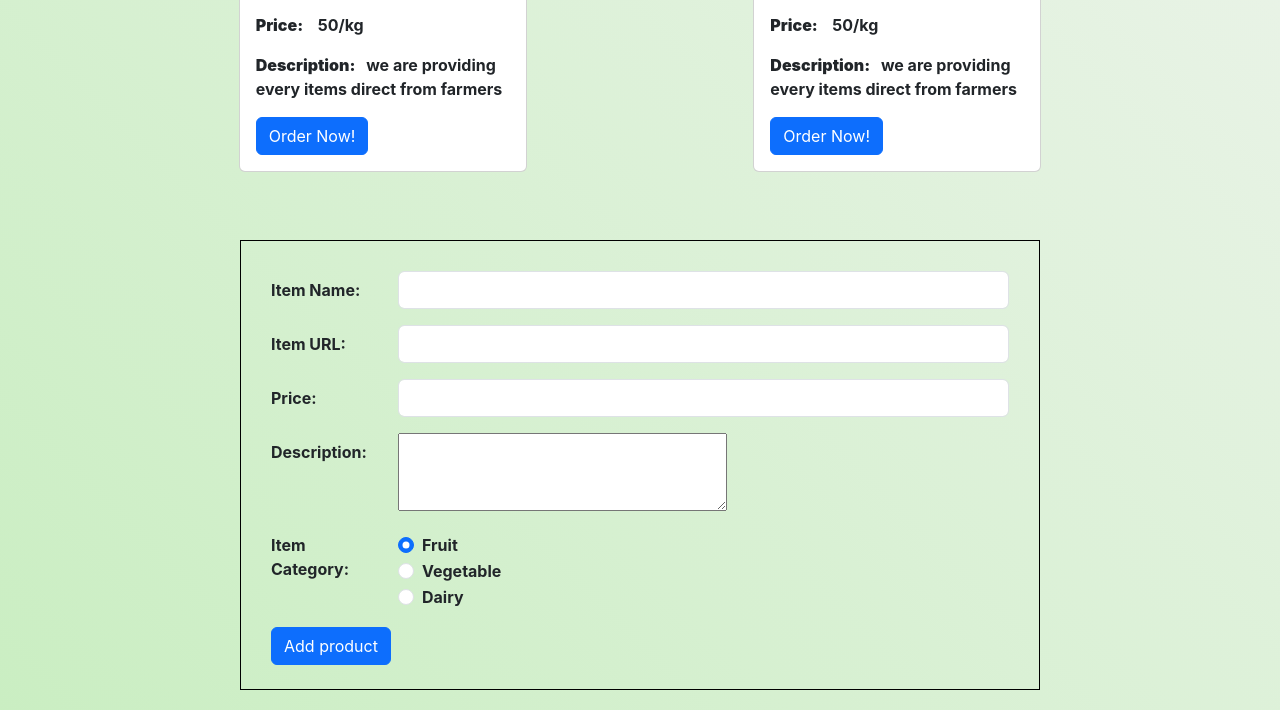
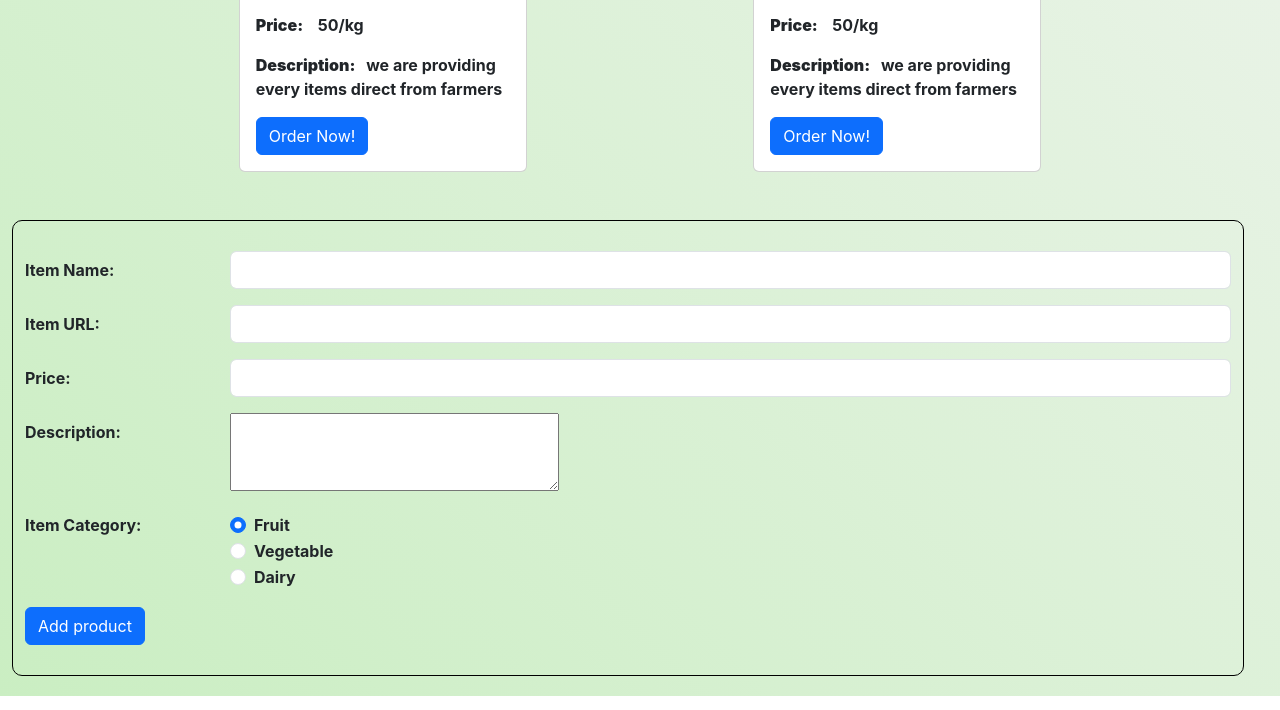
Before and after one commit to vicky-at-web/greenkart, a plain HTML site: page index.html in a window 1280 px wide. Shown: the part 841-1551 px from the top of the page. Drawn offline with nearby package versions, Linux system fonts and the light colour scheme; a script that the page names is missing.

Commit message:
index.html

```diff
--- a/index.html
+++ b/index.html
@@ -24,14 +24,20 @@
         #form {
             display: flex;
             justify-content: center;
+            height: auto;
+
         }
 
         form {
-            height: 450px;
-            width: 800px;
+
+
+            /* display: flex;
+            flex-direction: column;
+            justify-content: space-around; */
             padding: 30px;
             border: 1px solid black;
             margin: 20px;
+            border-radius: 10px;
         }
     </style>
 </head>
@@ -129,9 +135,9 @@
             </div>
         </div>
     </div>
-    <footer>
-        <div id="form">
-            <form>
+    <div class="container-fluid">
+        <div id="form" class="d-flex row flex-grow container-fluid" >
+            <form >
                 <div class="row mb-3">
                     <label for="item" class="col-sm-2 col-form-label">Item Name:</label>
                     <div class="col-sm-10">
@@ -186,7 +192,7 @@
                 <button type="submit" id="btn" class="btn btn-primary">Add product</button>
             </form>
         </div>
-    </footer>
+    </div>
 
 
     <script src="index.js"></script>
```
